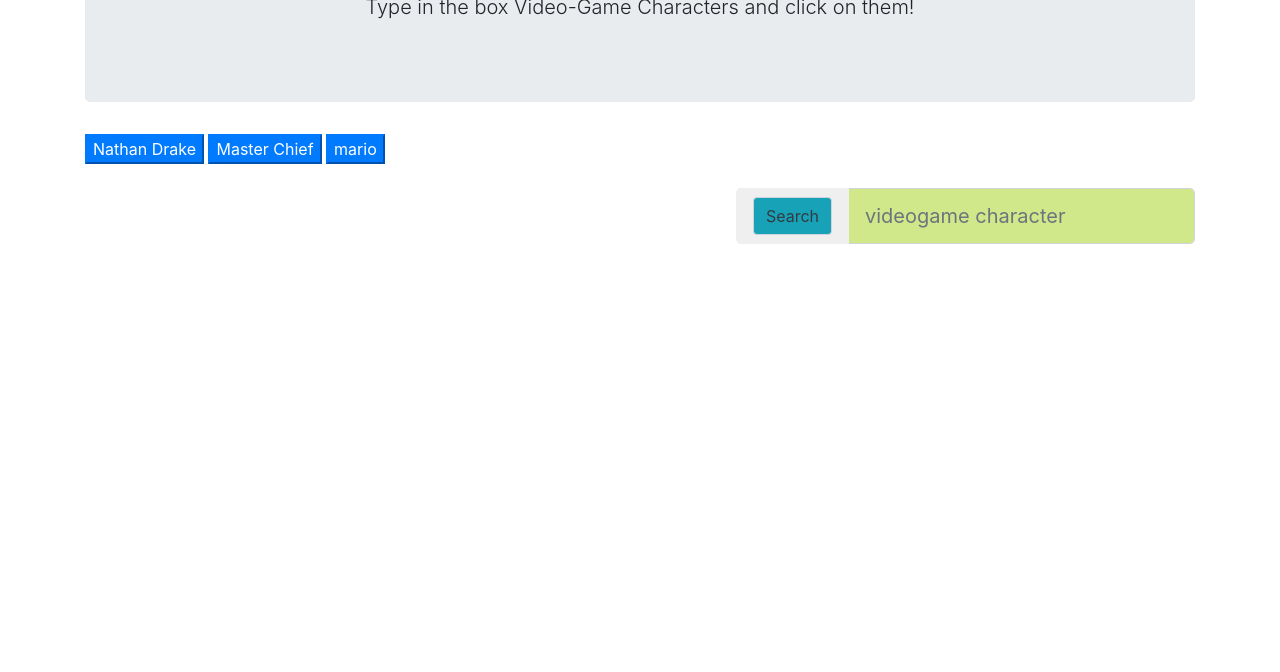
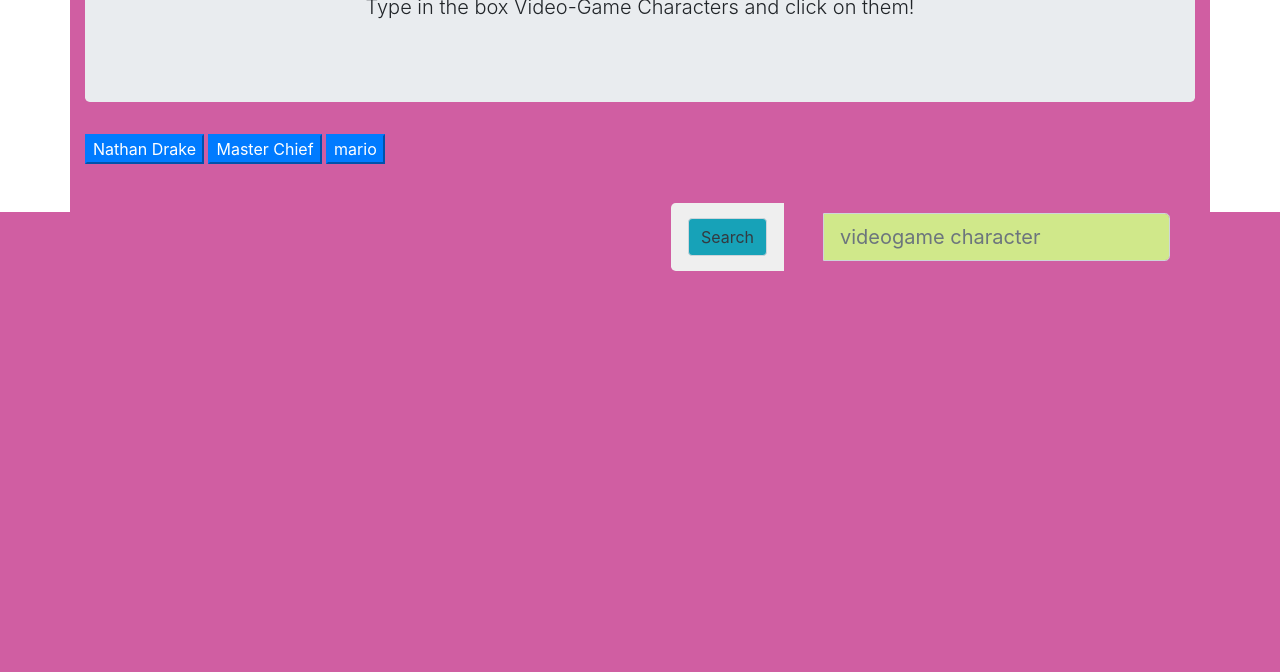
Before and after one commit to ShampooPencil/playGif, a plain HTML site: page index.html in a window 1280 px wide. Shown: the part 128-800 px from the top of the page. Drawn offline with nearby package versions, Linux system fonts and the light colour scheme; files that its build step writes are made by us from their sources; files whose address does not match are found by name.

Commit message:
anotherUpdate

```diff
--- a/index.html
+++ b/index.html
@@ -3,13 +3,13 @@
 <html>
     <head>
         <title>Search Giphy App!</title>
-        <link rel="stylesheet" type="text/css" href="/Users/Shampopencil/Desktop/HomeWorks/homework6/playGif-master/style.css">
-
+        <!---<link rel="stylesheet" type="text/css" href="/Users/Shampopencil/Desktop/HomeWorks/homework6/playGif-master/style.css">-->
+        <link rel="stylesheet" type="text/css" href="./style.css">
         <link rel="stylesheet" href="https://maxcdn.bootstrapcdn.com/bootstrap/4.0.0/css/bootstrap.min.css" integrity="sha384-Gn5384xqQ1aoWXA+058RXPxPg6fy4IWvTNh0E263XmFcJlSAwiGgFAW/dAiS6JXm" crossorigin="anonymous">
         <script src="https://ajax.googleapis.com/ajax/libs/jquery/3.3.1/jquery.min.js"></script>
     </head>
     <body>
-        <div class="container">
+        <div class="container" id="mainCont">
                 <div class="jumbotron" id="jumboShrimp">
                         <h1 class="display-6">Video-Game Characters</h1>
                         <p class="lead">Type in the box Video-Game Characters and click on them!</p>
@@ -38,6 +38,7 @@
                 </div>-->
 
             </div>
+        </br>
             <div class="emptyGifs" id="charView">
 
             </div>
@@ -56,7 +57,7 @@
 
 
 
-        <script src="/Users/Shampopencil/Desktop/HomeWorks/homework6/playGif-master/giphy.js"></script>
+        <script src="./giphy.js"></script>
     </body>
 
 
--- a/style.css
+++ b/style.css
@@ -4,3 +4,23 @@
 #jumboShrimp{
     text-align: center;
 }
+.vgChar_pictures{
+    float: left;
+    margin: 13px;
+    background-color: rgb(235, 84, 87)
+}
+#searchBar{
+    margin: 25px;
+}
+#clickButton{
+    margin: 15px;
+}
+#mainCont{
+    background-color: rgb(208, 94, 162);
+}
+html{
+    background-color: rgb(208, 94, 162);
+}
+.container{
+    background-color: blue;
+}
```
